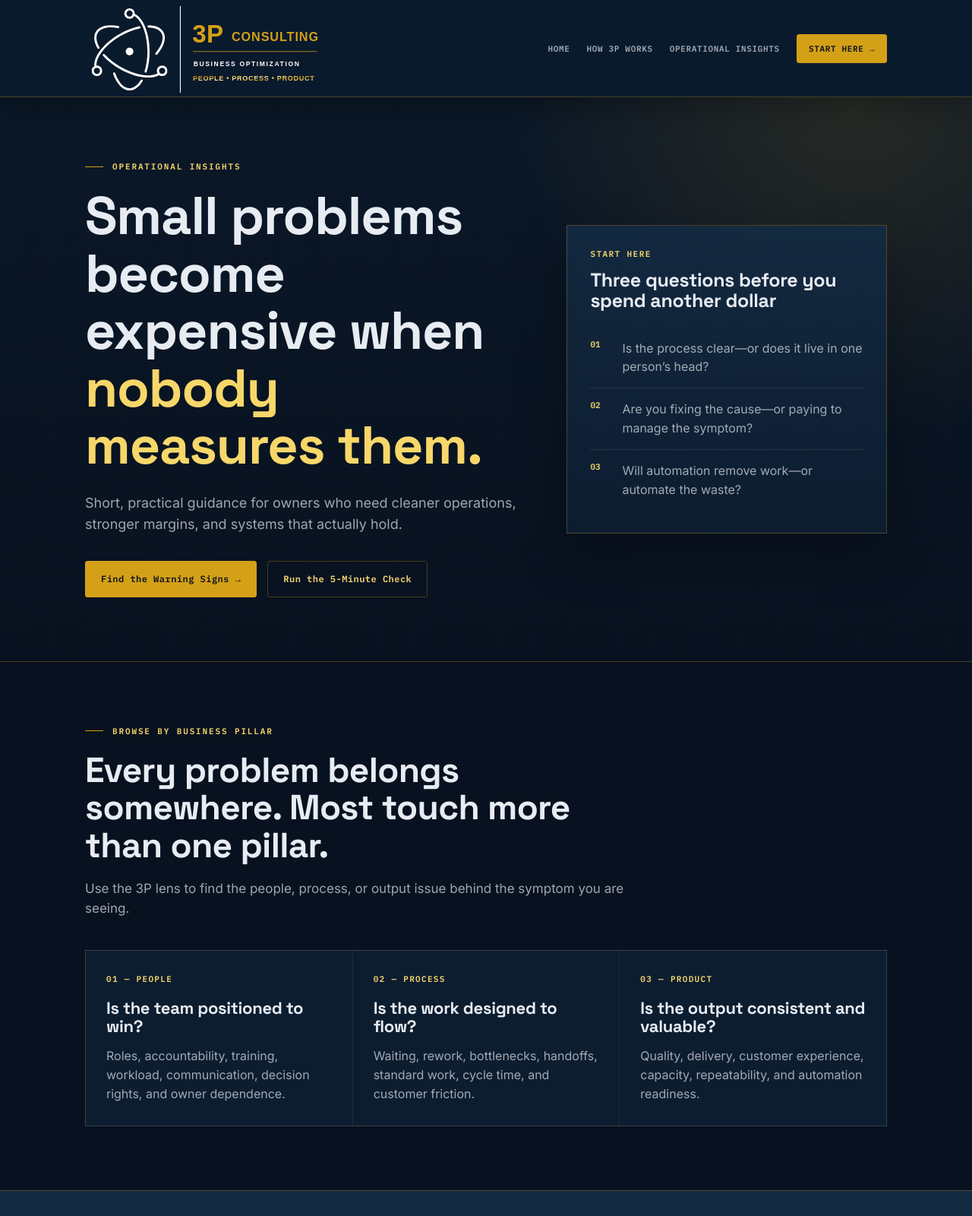
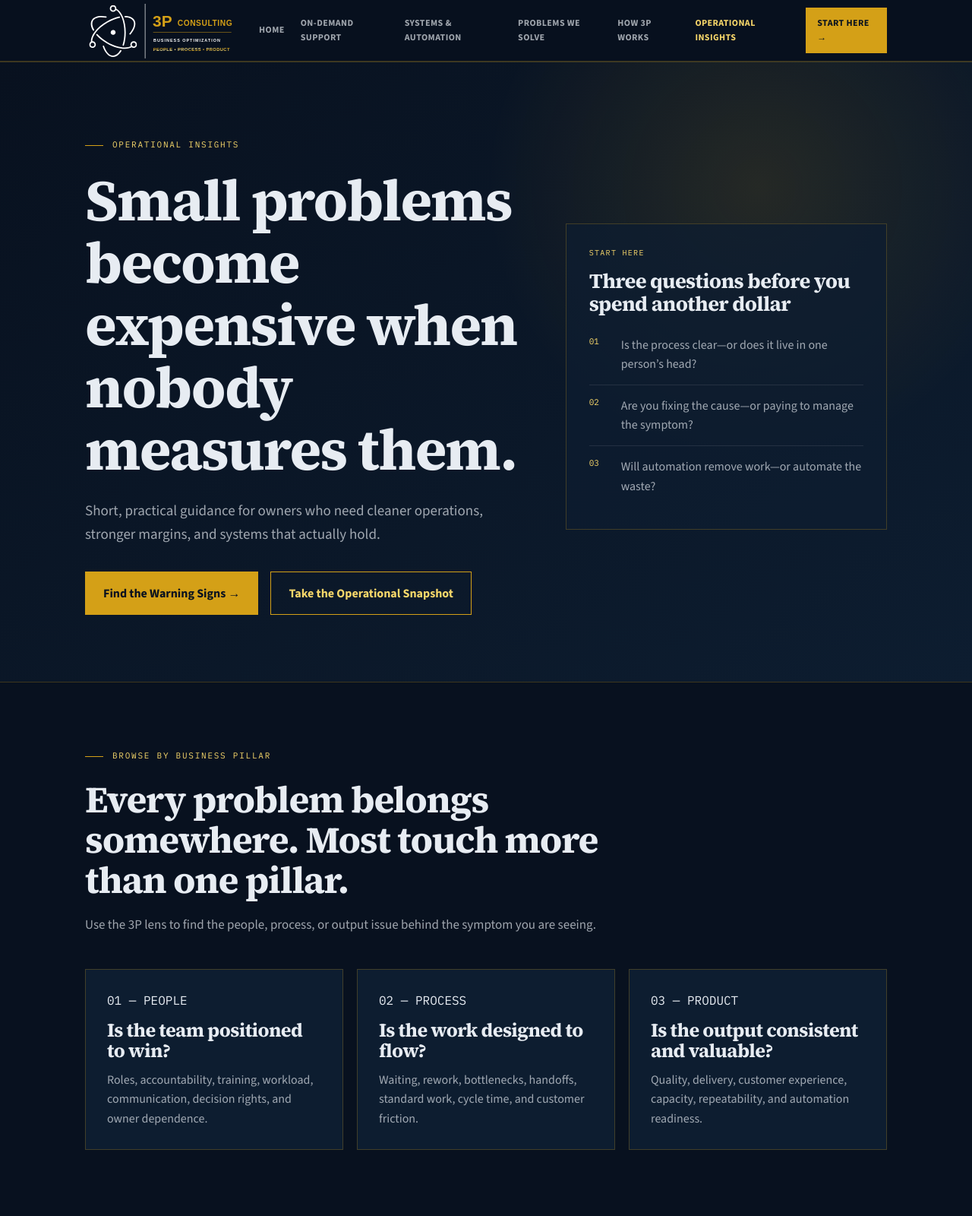
Before and after one commit to 3Pconsulting/Organization-Website, a plain HTML site: page operational-insights.html in a window 1280 px wide. Shown: the top 1600 px of the page at 76% size. Drawn offline with nearby package versions, Linux system fonts and the light colour scheme.

Commit message:
Add files via upload
Linked pages

```diff
--- a/operational-insights.html
+++ b/operational-insights.html
@@ -4,201 +4,54 @@
 <meta charset="UTF-8">
 <meta name="viewport" content="width=device-width, initial-scale=1.0">
 <title>Operational Insights — 3P Business Optimization</title>
+<meta name="description" content="Practical operational guidance for owners who need cleaner workflows, stronger margins, and systems that hold.">
 <link rel="icon" type="image/svg+xml" href="assets/logo/3P_circular_logo.svg">
 <link rel="preconnect" href="https://fonts.googleapis.com">
 <link rel="preconnect" href="https://fonts.gstatic.com" crossorigin>
-<link href="https://fonts.googleapis.com/css2?family=Space+Grotesk:wght@400;500;600;700&family=Inter:wght@400;500;600&family=IBM+Plex+Mono:wght@400;500;600&display=swap" rel="stylesheet">
+<link href="https://fonts.googleapis.com/css2?family=IBM+Plex+Mono:wght@400;500;600&family=Source+Sans+3:wght@400;500;600;700&family=Source+Serif+4:opsz,wght@8..60,600;8..60,700&display=swap" rel="stylesheet">
 <style>
-:root{
-  --navy-deep:#08111F;
-  --navy-raised:#132A42;
-  --navy-panel:#13253B;
-  --navy-card:#0D1D30;
-  --gold:#D4A017;
-  --gold-bright:#F7D76A;
-  --gold-champagne:#FFF1A8;
-  --ink:#E7ECF2;
-  --ink-soft:rgba(231,236,242,.68);
-  --ink-faint:rgba(231,236,242,.42);
-  --line:rgba(212,160,23,.30);
-  --line-soft:rgba(231,236,242,.11);
-  --max:1120px;
-  --radius:3px;
-}
-*{box-sizing:border-box;margin:0;padding:0}
-html{scroll-behavior:smooth}
-body{
-  background:var(--navy-deep);
-  color:var(--ink);
-  font-family:Inter,sans-serif;
-  line-height:1.55;
-  -webkit-font-smoothing:antialiased;
-}
-a{color:inherit;text-decoration:none}
-h1,h2,h3{font-family:"Space Grotesk",sans-serif;line-height:1.08;letter-spacing:-.015em}
-.wrap{max-width:var(--max);margin:0 auto;padding:0 32px}
-.eyebrow{
-  color:var(--gold-bright);
-  font:600 11px "IBM Plex Mono",monospace;
-  letter-spacing:.17em;
-  text-transform:uppercase;
-  display:flex;
-  align-items:center;
-  gap:12px;
-  margin-bottom:20px;
-}
-.eyebrow::before{content:"";width:24px;height:1px;background:var(--gold)}
-header{
-  position:sticky;
-  top:0;
-  z-index:40;
-  background:rgba(11,27,46,.97);
-  border-bottom:1px solid var(--line);
-  box-shadow:0 12px 30px rgba(0,0,0,.28);
-  backdrop-filter:blur(12px);
-}
-.header-row{
-  min-height:88px;
-  display:flex;
-  align-items:center;
-  justify-content:space-between;
-  gap:24px;
-}
-.logo img{width:clamp(235px,27vw,325px);display:block}
-.site-nav{
-  display:flex;
-  align-items:center;
-  gap:22px;
-  font:600 11px "IBM Plex Mono",monospace;
-  letter-spacing:.06em;
-  text-transform:uppercase;
-}
-.site-nav a{color:var(--ink-soft)}
-.site-nav a:hover{color:var(--gold-bright)}
-.site-nav .nav-cta{
-  color:var(--navy-deep);
-  background:var(--gold);
-  border:1px solid var(--gold);
-  padding:11px 15px;
-  border-radius:var(--radius);
-}
-.site-nav .nav-cta:hover{background:var(--gold-bright);color:var(--navy-deep)}
-.menu-toggle{
-  display:none;
-  width:44px;height:42px;
-  border:1px solid var(--line);
-  background:rgba(8,17,31,.42);
-  color:var(--gold-bright);
-  border-radius:var(--radius);
-  cursor:pointer;
-  align-items:center;
-  justify-content:center;
-}
-.menu-toggle span,.menu-toggle span::before,.menu-toggle span::after{
-  content:"";display:block;width:20px;height:2px;background:currentColor;position:relative;
-}
-.menu-toggle span::before{position:absolute;top:-6px}
-.menu-toggle span::after{position:absolute;top:6px}
-.menu-toggle[aria-expanded="true"] span{background:transparent}
-.menu-toggle[aria-expanded="true"] span::before{top:0;transform:rotate(45deg)}
-.menu-toggle[aria-expanded="true"] span::after{top:0;transform:rotate(-45deg)}
-section{padding:84px 0;border-top:1px solid var(--line)}
-.hero{
-  border-top:none;
-  background:
-    radial-gradient(circle at 88% 0%,rgba(212,160,23,.14),transparent 34%),
-    linear-gradient(180deg,#0B1828 0%,#08111F 100%);
-}
-.button{
-  display:inline-flex;
-  align-items:center;
-  justify-content:center;
-  min-height:48px;
-  padding:13px 20px;
-  background:var(--gold);
-  color:var(--navy-deep);
-  border:1px solid var(--gold);
-  border-radius:var(--radius);
-  font:600 12px "IBM Plex Mono",monospace;
-  letter-spacing:.04em;
-}
-.button:hover{background:var(--gold-bright)}
-.button.secondary{background:transparent;color:var(--gold-bright);border-color:var(--line)}
-.button.secondary:hover{border-color:var(--gold-bright);background:rgba(247,215,106,.07)}
-footer{padding:30px 0;border-top:1px solid var(--line)}
-.footer-row{
-  display:flex;justify-content:space-between;gap:18px;flex-wrap:wrap;
-  color:var(--ink-faint);font:500 11px "IBM Plex Mono",monospace;
-}
-@media(max-width:860px){
-  .header-row{min-height:74px}
-  .logo img{width:min(220px,62vw)}
-  .menu-toggle{display:flex}
-  .site-nav{
-    position:absolute;left:0;right:0;top:100%;
-    display:none;flex-direction:column;align-items:stretch;gap:0;
-    padding:12px 20px 20px;background:#0B1B2E;
-    border-bottom:1px solid var(--line);
-    box-shadow:0 18px 30px rgba(0,0,0,.34);
-  }
-  .site-nav.open{display:flex}
-  .site-nav a{padding:14px 2px;border-bottom:1px solid var(--line-soft)}
-  .site-nav .nav-cta{margin-top:12px;padding:13px 15px;text-align:center;border-bottom:none}
-}
-@media(max-width:600px){
-  .wrap{padding:0 20px}
-  section{padding:64px 0}
-}
-.hero-grid{display:grid;grid-template-columns:1.15fr .85fr;gap:64px;align-items:center}
-.hero h1{font-size:clamp(40px,6vw,70px);max-width:760px}
-.hero h1 em{font-style:normal;color:var(--gold-bright)}
-.hero p{margin-top:24px;max-width:650px;font-size:18px;color:var(--ink-soft)}
-.hero-actions{margin-top:34px;display:flex;gap:14px;flex-wrap:wrap}
-.hero-panel{
-  border:1px solid var(--line);
-  background:linear-gradient(180deg,rgba(19,42,66,.92),rgba(13,29,48,.96));
-  padding:30px;box-shadow:0 28px 60px rgba(0,0,0,.28)
-}
-.hero-panel .kicker{color:var(--gold-bright);font:600 11px "IBM Plex Mono",monospace;letter-spacing:.13em;text-transform:uppercase}
-.hero-panel h3{font-size:25px;margin-top:14px}
-.hero-panel ol{margin-top:22px;list-style:none;counter-reset:item}
-.hero-panel li{counter-increment:item;padding:15px 0 15px 42px;border-top:1px solid var(--line-soft);position:relative;color:var(--ink-soft)}
-.hero-panel li::before{content:counter(item,decimal-leading-zero);position:absolute;left:0;top:15px;color:var(--gold-bright);font:600 11px "IBM Plex Mono",monospace}
-.hero-panel li:first-child{border-top:none}
-.section-head{max-width:720px;margin-bottom:42px}
-.section-head h2{font-size:clamp(30px,4vw,46px)}
-.section-head p{margin-top:18px;color:var(--ink-soft);font-size:17px}
-.category-grid,.featured-grid{display:grid;grid-template-columns:repeat(3,1fr);gap:1px;background:var(--line-soft);border:1px solid var(--line-soft)}
-.category-card,.feature-card{background:var(--navy-card);padding:30px 27px}
-.category-card h3,.feature-card h3{font-size:22px;margin-top:20px}
-.category-card p,.feature-card p{margin-top:14px;color:var(--ink-soft)}
-.category-card .label,.feature-card .label{font:600 11px "IBM Plex Mono",monospace;color:var(--gold-bright);letter-spacing:.12em;text-transform:uppercase}
-.feature-card{display:block;min-height:245px;transition:background .2s ease,transform .2s ease}
-.feature-card:hover{background:var(--navy-panel);transform:translateY(-2px)}
-.feature-card .read{display:block;margin-top:24px;color:var(--gold-bright);font:600 11px "IBM Plex Mono",monospace;letter-spacing:.05em}
-.featured{background:var(--navy-raised)}
-.final{text-align:center;background:radial-gradient(circle at 50% 100%,rgba(212,160,23,.14),transparent 36%),var(--navy-raised)}
-.final h2{font-size:clamp(34px,5vw,58px);max-width:760px;margin:0 auto}
-.final p{margin:20px auto 0;max-width:590px;color:var(--ink-soft);font-size:17px}
-.final .button{margin-top:32px}
-@media(max-width:860px){
-  .hero-grid{grid-template-columns:1fr}
-  .category-grid,.featured-grid{grid-template-columns:1fr}
-}
+:root{--navy:#08111f;--navy2:#0d1d30;--navy3:#132a42;--gold:#d4a017;--gold2:#f7d76a;--cream:#fff1a8;--ink:#e7ecf2;--muted:rgba(231,236,242,.68);--faint:rgba(231,236,242,.42);--line:rgba(212,160,23,.26);--soft:rgba(231,236,242,.1);--max:1120px}
+*{box-sizing:border-box;margin:0;padding:0}html{scroll-behavior:smooth}
+body{background:var(--navy);color:var(--ink);font-family:'Source Sans 3',sans-serif;line-height:1.6;overflow-x:hidden}
+a{color:inherit;text-decoration:none}h1,h2,h3{font-family:'Source Serif 4',serif;line-height:1.08;letter-spacing:-.025em}
+.wrap{max-width:var(--max);margin:auto;padding:0 32px}.eyebrow,.tag{font-family:'IBM Plex Mono',monospace}
+header{position:sticky;top:0;z-index:50;background:rgba(8,17,31,.96);border-bottom:1px solid var(--line);backdrop-filter:blur(12px)}
+.header-row{min-height:72px;display:flex;align-items:center;justify-content:space-between;gap:24px}
+.logo img{width:205px;display:block}.nav{display:flex;align-items:center;gap:21px;font-size:12px;font-weight:700;text-transform:uppercase;letter-spacing:.035em}
+.nav a{color:var(--muted)}.nav a:hover,.nav a.active{color:var(--gold2)}.nav .cta{background:var(--gold);color:var(--navy);padding:11px 15px}
+.menu{display:none;background:none;border:1px solid var(--line);color:var(--gold2);padding:10px 12px;font-size:18px}
+.hero{padding:100px 0 88px;background:radial-gradient(circle at 78% 20%,rgba(212,160,23,.13),transparent 30%),linear-gradient(145deg,var(--navy),var(--navy2))}
+.hero-grid{display:grid;grid-template-columns:1.15fr .85fr;gap:60px;align-items:center}.eyebrow{color:var(--gold2);font-size:11px;letter-spacing:.16em;text-transform:uppercase;margin-bottom:22px}
+.eyebrow:before{content:'';display:inline-block;width:24px;height:1px;background:var(--gold);margin-right:12px;vertical-align:middle}
+h1{font-size:clamp(43px,6vw,76px)}.hero p{margin-top:25px;color:var(--muted);font-size:19px;max-width:660px}
+.actions{display:flex;gap:16px;flex-wrap:wrap;margin-top:34px}.btn{display:inline-flex;align-items:center;justify-content:center;padding:15px 23px;font-weight:700;border:1px solid var(--gold);min-height:52px}
+.btn.primary{background:var(--gold);color:var(--navy)}.btn.primary:hover{background:var(--gold2)}.btn.secondary{color:var(--gold2)}.btn.secondary:hover{background:rgba(212,160,23,.1)}
+.hero-panel{border:1px solid var(--line);background:rgba(13,29,48,.78);padding:30px}.hero-panel .tag{font-size:10px;color:var(--gold2);letter-spacing:.13em}.hero-panel h3{font-size:27px;margin:14px 0 13px}
+.hero-panel ol{list-style:none;counter-reset:item}.hero-panel li{counter-increment:item;padding:14px 0 14px 42px;border-top:1px solid var(--soft);position:relative;color:var(--muted)}
+.hero-panel li:first-child{border-top:none}.hero-panel li:before{content:counter(item,decimal-leading-zero);position:absolute;left:0;color:var(--gold2);font-family:'IBM Plex Mono',monospace;font-size:11px}
+section{padding:88px 0;border-top:1px solid var(--line)}.raised{background:var(--navy3)}.section-head{max-width:760px;margin-bottom:45px}.section-head h2{font-size:clamp(31px,4vw,49px)}.section-head p{margin-top:18px;color:var(--muted);font-size:17px}
+.grid3{display:grid;grid-template-columns:repeat(3,1fr);gap:18px}.card{display:block;background:var(--navy2);border:1px solid var(--line);padding:31px;min-height:260px;transition:.2s ease}
+.card:hover{transform:translateY(-2px);background:#10243a}.card .tag{color:var(--gold2);font-size:11px;letter-spacing:.11em}.card h3{font-size:26px;margin:14px 0}.card p{color:var(--muted)}.read{display:block;margin-top:22px;color:var(--gold2);font-family:'IBM Plex Mono',monospace;font-size:11px;font-weight:600}
+.pillar{background:var(--navy2);border:1px solid var(--line);padding:28px}.pillar h3{font-size:25px;margin:12px 0}.pillar p{color:var(--muted)}
+.final{text-align:center;background:radial-gradient(circle at center,rgba(212,160,23,.12),transparent 38%),var(--navy2)}.final h2{font-size:clamp(34px,5vw,58px);max-width:800px;margin:auto}.final p{max-width:650px;margin:20px auto 0;color:var(--muted);font-size:18px}.final .actions{justify-content:center}
+footer{border-top:1px solid var(--line);padding:32px 0;color:var(--faint);font-size:13px}.footer-row{display:flex;justify-content:space-between;gap:20px;flex-wrap:wrap}
+@media(max-width:880px){.menu{display:block}.nav{display:none;position:absolute;top:72px;left:0;right:0;background:var(--navy2);padding:16px 22px;flex-direction:column;align-items:stretch}.nav.open{display:flex}.hero-grid{grid-template-columns:1fr}.grid3{grid-template-columns:1fr}.hero{padding:72px 0}}
+@media(max-width:650px){.wrap{padding:0 20px}.logo img{width:165px}section{padding:66px 0}.actions{flex-direction:column}.btn{width:100%}}
 </style>
 </head>
 <body>
 <header>
 <div class="wrap header-row">
-    <a class="logo" href="index.html" aria-label="3P Business Optimization home">
-      <img src="assets/logo/3P_Rectangular_Logo.svg" alt="3P Business Optimization">
-    </a>
-    <button class="menu-toggle" id="menuToggle" type="button" aria-expanded="false" aria-controls="siteNav" aria-label="Open navigation"><span></span></button>
-    <nav class="site-nav" id="siteNav" aria-label="Primary navigation">
+<a class="logo" href="index.html"><img src="assets/logo/3P_Rectangular_Logo.svg" alt="3P Business Optimization"></a>
+<button class="menu" id="menu" aria-expanded="false" aria-controls="nav">☰</button>
+<nav class="nav" id="nav">
 <a href="index.html">Home</a>
-      <a href="index.html#framework">How 3P Works</a>
-      <a href="operational-insights.html">Operational Insights</a>
-      <a class="nav-cta" href="index.html#assessment">Start Here →</a>
+<a href="on-demand-operations-support.html">On-Demand Support</a>
+<a href="systems-automation-integration.html">Systems & Automation</a>
+<a href="problems-we-solve.html">Problems We Solve</a>
+<a href="how-3p-works.html">How 3P Works</a>
+<a class="active" href="operational-insights.html">Operational Insights</a>
+<a href="operational-snapshot.html" class="cta">Start Here →</a>
 </nav>
 </div>
 </header>
@@ -207,15 +60,15 @@ footer{padding:30px 0;border-top:1px solid var(--line)}
 <div class="wrap hero-grid">
 <div>
 <div class="eyebrow">Operational Insights</div>
-      <h1>Small problems become expensive when <em>nobody measures them.</em></h1>
+<h1>Small problems become expensive when nobody measures them.</h1>
 <p>Short, practical guidance for owners who need cleaner operations, stronger margins, and systems that actually hold.</p>
-      <div class="hero-actions">
-        <a class="button" href="insights/process-cost-warning-signs.html">Find the Warning Signs →</a>
-        <a class="button secondary" href="insights/five-minute-waste-check.html">Run the 5-Minute Check</a>
+<div class="actions">
+<a class="btn primary" href="insights/process-cost-warning-signs.html">Find the Warning Signs →</a>
+<a class="btn secondary" href="operational-snapshot.html">Take the Operational Snapshot</a>
 </div>
 </div>
 <aside class="hero-panel">
-      <div class="kicker">Start Here</div>
+<div class="tag">START HERE</div>
 <h3>Three questions before you spend another dollar</h3>
 <ol>
 <li>Is the process clear—or does it live in one person’s head?</li>
@@ -233,85 +86,45 @@ footer{padding:30px 0;border-top:1px solid var(--line)}
 <h2>Every problem belongs somewhere. Most touch more than one pillar.</h2>
 <p>Use the 3P lens to find the people, process, or output issue behind the symptom you are seeing.</p>
 </div>
-    <div class="category-grid">
-      <article class="category-card">
-        <div class="label">01 — People</div>
-        <h3>Is the team positioned to win?</h3>
-        <p>Roles, accountability, training, workload, communication, decision rights, and owner dependence.</p>
-      </article>
-      <article class="category-card">
-        <div class="label">02 — Process</div>
-        <h3>Is the work designed to flow?</h3>
-        <p>Waiting, rework, bottlenecks, handoffs, standard work, cycle time, and customer friction.</p>
-      </article>
-      <article class="category-card">
-        <div class="label">03 — Product</div>
-        <h3>Is the output consistent and valuable?</h3>
-        <p>Quality, delivery, customer experience, capacity, repeatability, and automation readiness.</p>
-      </article>
+<div class="grid3">
+<article class="pillar"><div class="tag">01 — PEOPLE</div><h3>Is the team positioned to win?</h3><p>Roles, accountability, training, workload, communication, decision rights, and owner dependence.</p></article>
+<article class="pillar"><div class="tag">02 — PROCESS</div><h3>Is the work designed to flow?</h3><p>Waiting, rework, bottlenecks, handoffs, standard work, cycle time, and customer friction.</p></article>
+<article class="pillar"><div class="tag">03 — PRODUCT</div><h3>Is the output consistent and valuable?</h3><p>Quality, delivery, customer experience, capacity, repeatability, and automation readiness.</p></article>
 </div>
 </div>
 </section>
 
-<section class="featured">
+<section class="raised">
 <div class="wrap">
 <div class="section-head">
 <div class="eyebrow">Featured Insights</div>
 <h2>Start with the issue costing you attention right now.</h2>
 <p>Each resource is short, practical, and designed to help you recognize the difference between a symptom and a structural problem.</p>
 </div>
-    <div class="featured-grid">
-      <a class="feature-card" href="insights/process-cost-warning-signs.html">
-        <div class="label">Process Diagnostic</div>
-        <h3>5 Signs Your Process Is Costing You</h3>
-        <p>Identify the warning signs behind repeated mistakes, delayed approvals, owner dependence, and inconsistent work.</p>
-        <span class="read">READ THE SIGNS →</span>
-      </a>
-      <a class="feature-card" href="insights/automation-readiness.html">
-        <div class="label">Automation Readiness</div>
-        <h3>Before You Automate Anything</h3>
-        <p>Use four questions to decide whether technology will remove friction—or multiply waste and expense.</p>
-        <span class="read">CHECK READINESS →</span>
-      </a>
-      <a class="feature-card" href="insights/five-minute-waste-check.html">
-        <div class="label">Owner Exercise</div>
-        <h3>The 5-Minute Waste Check</h3>
-        <p>Choose one recurring task and expose waiting, rework, bottlenecks, unclear ownership, and workarounds.</p>
-        <span class="read">RUN THE CHECK →</span>
-      </a>
+<div class="grid3">
+<a class="card" href="insights/process-cost-warning-signs.html"><div class="tag">PROCESS DIAGNOSTIC</div><h3>5 Signs Your Process Is Costing You</h3><p>Identify warning signs behind repeated mistakes, delayed approvals, owner dependence, and inconsistent work.</p><span class="read">READ THE SIGNS →</span></a>
+<a class="card" href="insights/automation-readiness.html"><div class="tag">AUTOMATION READINESS</div><h3>Before You Automate Anything</h3><p>Use four questions to decide whether technology will remove friction—or multiply waste and expense.</p><span class="read">CHECK READINESS →</span></a>
+<a class="card" href="insights/five-minute-waste-check.html"><div class="tag">OWNER EXERCISE</div><h3>The 5-Minute Waste Check</h3><p>Choose one recurring task and expose waiting, rework, bottlenecks, unclear ownership, and workarounds.</p><span class="read">RUN THE CHECK →</span></a>
 </div>
 </div>
 </section>
 
 <section class="final">
 <div class="wrap">
-    <div class="eyebrow" style="justify-content:center">Turn Insight Into Action</div>
 <h2>Spotting the problem is useful. Measuring the loss is better.</h2>
-    <p>Run the 60-second assessment to estimate what unmanaged waste may be costing your business each year.</p>
-    <a class="button" href="index.html#assessment">Run the Numbers →</a>
+<p>Run the Operational Snapshot to identify pressure points, likely causes, and the most practical place to begin.</p>
+<div class="actions">
+<a class="btn primary" href="operational-snapshot.html">Start the Operational Snapshot →</a>
+<a class="btn secondary" href="problems-we-solve.html">Review Problems We Solve</a>
+</div>
 </div>
 </section>
 </main>
-<footer>
-  <div class="wrap footer-row">
-    <span>© 2026 3P BUSINESS OPTIMIZATION</span>
-    <span>PEOPLE · PROCESS · PRODUCT</span>
-  </div>
-</footer>
+<footer><div class="wrap footer-row"><span>© 2026 3P Business Optimization</span><span>People. Process. Product.</span></div></footer>
 <script>
-const menuToggle=document.getElementById('menuToggle');
-const siteNav=document.getElementById('siteNav');
-if(menuToggle&&siteNav){
-  menuToggle.addEventListener('click',()=>{
-    const open=siteNav.classList.toggle('open');
-    menuToggle.setAttribute('aria-expanded',String(open));
-    menuToggle.setAttribute('aria-label',open?'Close navigation':'Open navigation');
-  });
-  siteNav.querySelectorAll('a').forEach(link=>link.addEventListener('click',()=>{
-    siteNav.classList.remove('open');
-    menuToggle.setAttribute('aria-expanded','false');
-  }));
-}
+const menu=document.getElementById('menu'),nav=document.getElementById('nav');
+menu.addEventListener('click',()=>{const open=nav.classList.toggle('open');menu.setAttribute('aria-expanded',String(open));});
+nav.querySelectorAll('a').forEach(a=>a.addEventListener('click',()=>nav.classList.remove('open')));
 </script>
 </body>
 </html>
```
Also changed, not shown: how-3p-works.html (+1 -0 lines), on-demand-operations-support.html (+1 -0 lines), problems-we-solve.html (+1 -0 lines), systems-automation-integration.html (+1 -0 lines). Lines whose indentation alone changed are shown as unchanged.
